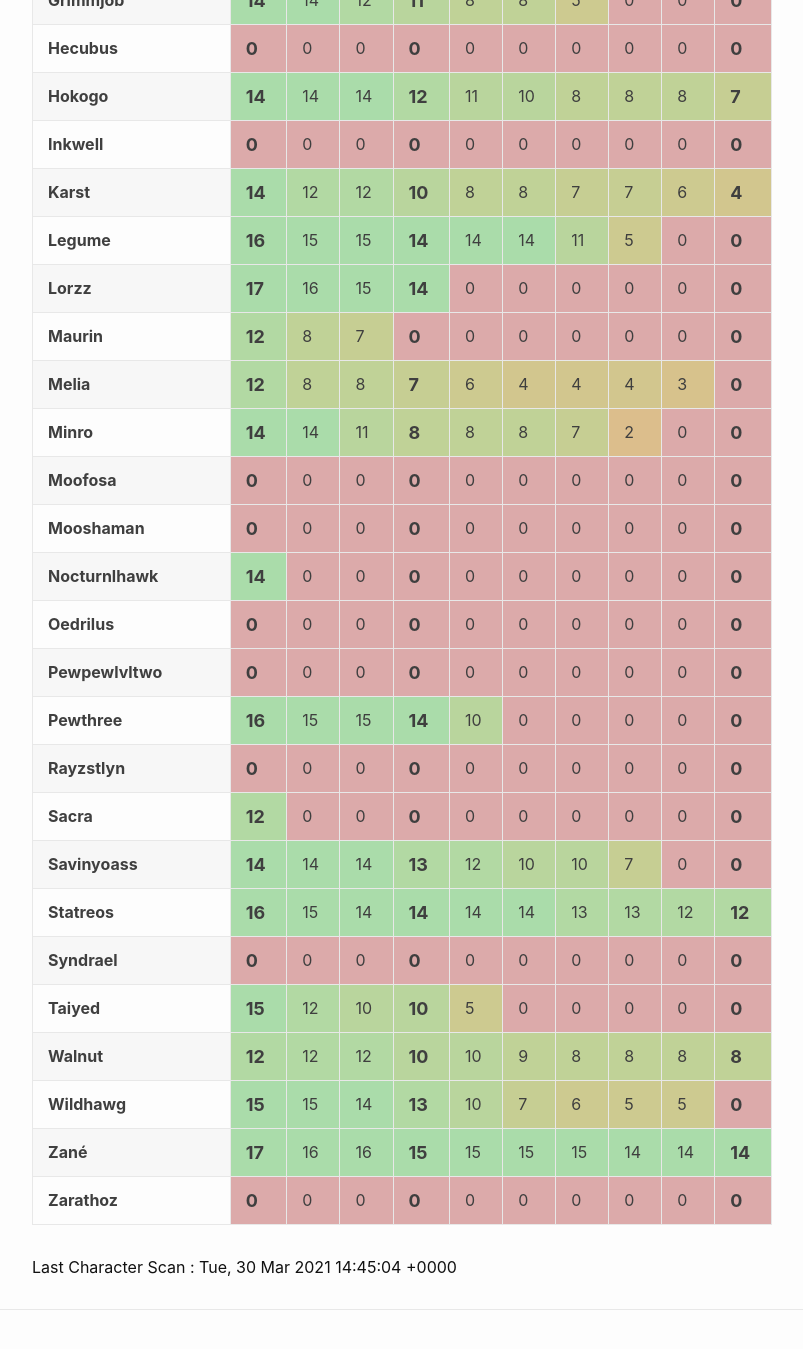
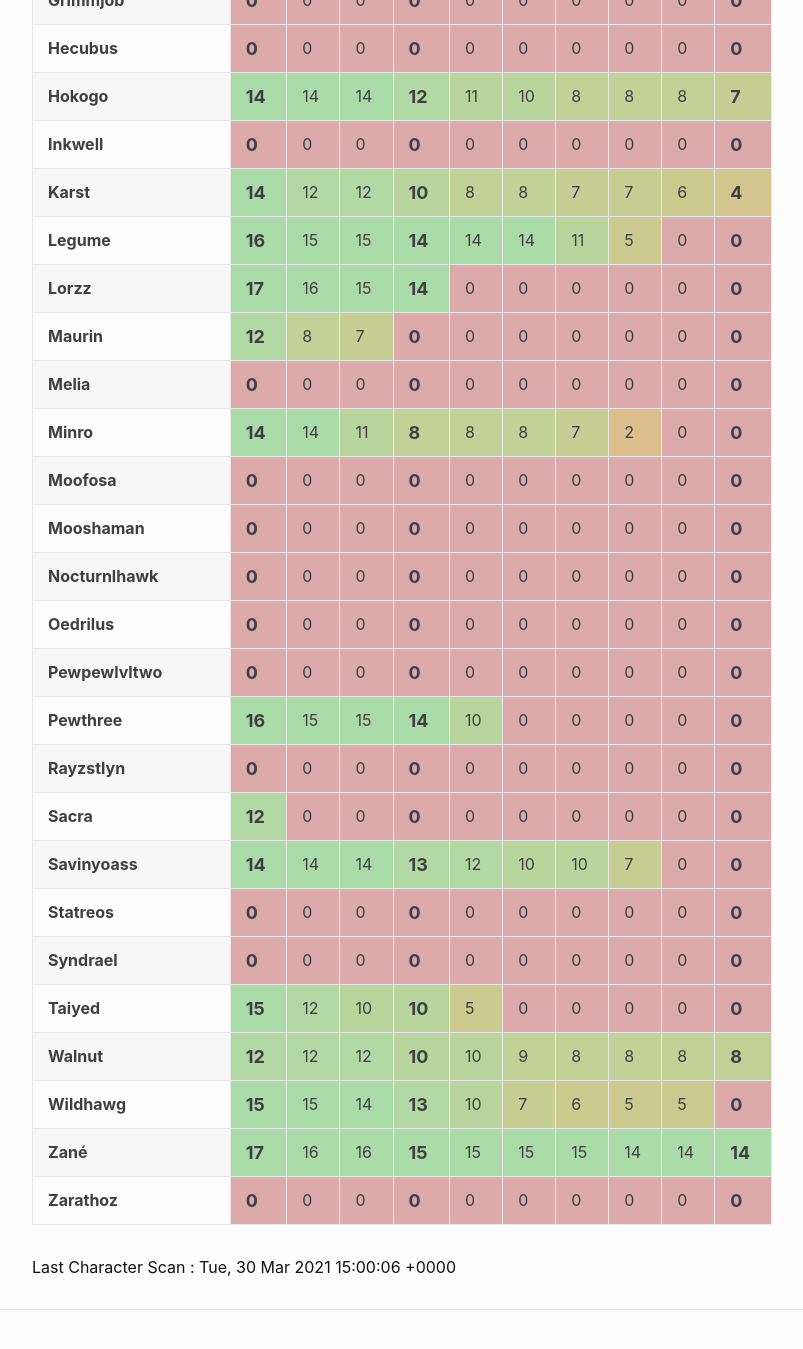
Before and after one commit to eldertribunal/keystonetracker, a Jekyll site: the page built from weekly.md, in a window 1280 px wide and 1400 px high, scrolled down 890 px. Shown: the top 1349 px of the window, without its empty margins (126-929 px from the left). Built offline with Jekyll 4.4.1, drawn with Linux system fonts in a browser that asks for light colours.

Commit message:
auto scan Tue Mar 30 15:00:49 UTC 2021

```diff
--- a/_data/scanned.json
+++ b/_data/scanned.json
@@ -1,3 +1,3 @@
 {
-  "timestamp": 1617115504
+  "timestamp": 1617116406
 }
--- a/_data/weekly.json
+++ b/_data/weekly.json
@@ -497,7 +497,7 @@
   {
     "name": "Nocturnlhawk",
     "dungeons": [
-      14,
+      0,
       0,
       0,
       0,
@@ -512,13 +512,13 @@
   {
     "name": "Grimmjob",
     "dungeons": [
-      14,
-      14,
-      12,
-      11,
-      8,
-      8,
-      5,
+      0,
+      0,
+      0,
+      0,
+      0,
+      0,
+      0,
       0,
       0,
       0
@@ -527,30 +527,30 @@
   {
     "name": "Statreos",
     "dungeons": [
-      16,
-      15,
-      14,
-      14,
-      14,
-      14,
-      13,
-      13,
-      12,
-      12
+      0,
+      0,
+      0,
+      0,
+      0,
+      0,
+      0,
+      0,
+      0,
+      0
     ]
   },
   {
     "name": "Melia",
     "dungeons": [
-      12,
-      8,
-      8,
-      7,
-      6,
-      4,
-      4,
-      4,
-      3,
+      0,
+      0,
+      0,
+      0,
+      0,
+      0,
+      0,
+      0,
+      0,
       0
     ]
   }
```
